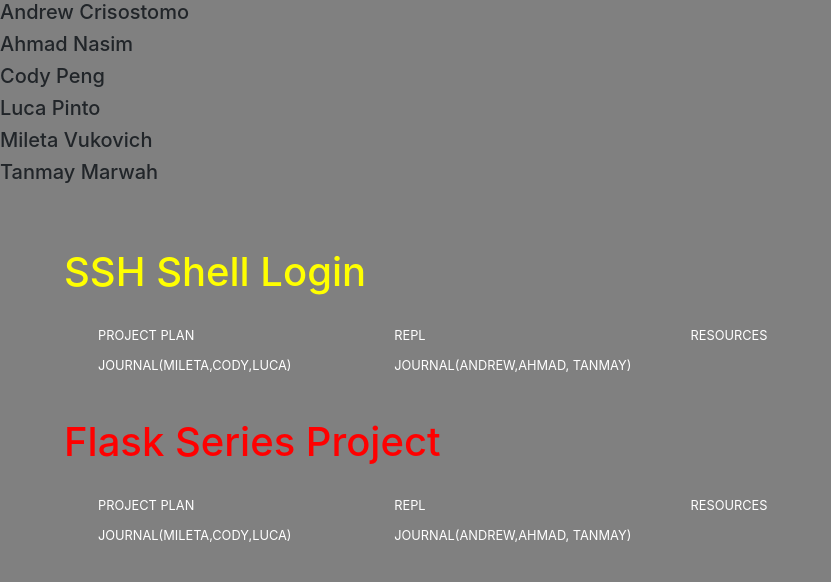
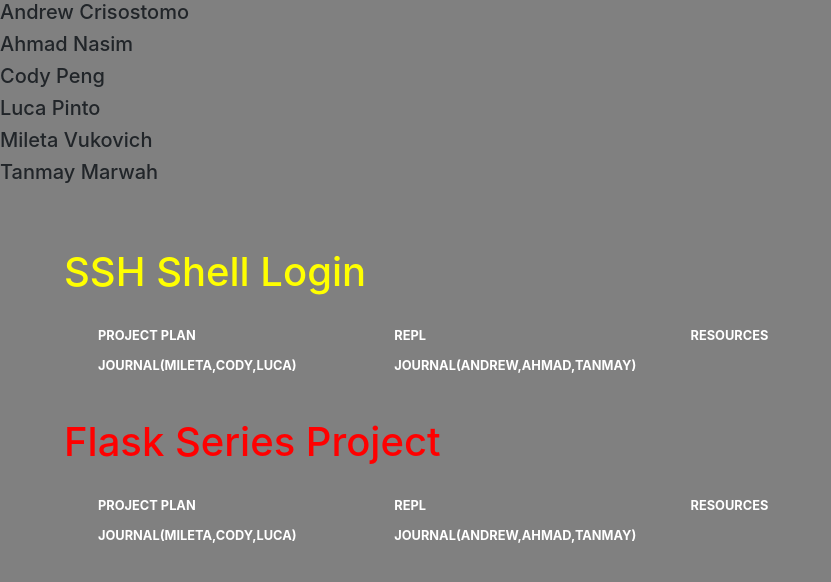
Before and after one commit to TMarwah/Tanmays_Project, a Flask app: page / in a window 1280 px wide. Shown: the top 582 px of the page, without its empty margins (0-831 px from the left). Run offline with Flask 2, Linux system fonts and the light colour scheme; some libraries are stand-ins or nearby versions.

Commit message:
text formatting, code organization

```diff
--- a/templates/home.html
+++ b/templates/home.html
@@ -26,23 +26,21 @@
 
     <div class="container" style="padding-left: 0%;">
         <div class="item">
-            <a href="https://docs.google.com/document/d/13t2pk-3f1qSdgGQXizjIjrLYIU35mj19pajXCEup9og/edit" class="btn">Project Plan</a>
+            <a href="https://docs.google.com/document/d/13t2pk-3f1qSdgGQXizjIjrLYIU35mj19pajXCEup9og/edit" class="btn"><b>Project Plan</b></a>
         </div>
 
         <div class="item">
-            <a href="https://repl.it/@TMarwah/Team3-SSH-Login#main.py" class="btn">Repl</a>
+            <a href="https://repl.it/@TMarwah/Team3-SSH-Login#main.py" class="btn"><b>Repl</b></a>
         </div>
 
         <div class="item">
-            <a href="http://nighthawkcoders.cf/courses/python/#flask-padlet" class="btn">Resources</a>
+            <a href="http://nighthawkcoders.cf/courses/python/#flask-padlet" class="btn"><b>Resources</b></a>
         </div>
         <div class="item">
-            <a href="https://docs.google.com/document/d/1f-aT5hgvu_h0xv1gSOvz8Ls-oXVEXlLowsxZdkN6YZw/edit?usp=sharing" class="btn">Journal(Mileta,Cody,Luca)</a>
+            <a href="https://docs.google.com/document/d/1f-aT5hgvu_h0xv1gSOvz8Ls-oXVEXlLowsxZdkN6YZw/edit?usp=sharing" class="btn"><b>Journal(Mileta,Cody,Luca)</b></a>
         </div>
         <div class="item">
-            <a href="https://docs.google.com/document/d/1-UAGwPRwrVyJvLPtaW597b4U8GfcQATbWQZXWXvoxgo/edit?usp=sharing" class="btn">Journal(Andrew,Ahmad,
-                Tanmay)
-            </a>
+            <a href="https://docs.google.com/document/d/1-UAGwPRwrVyJvLPtaW597b4U8GfcQATbWQZXWXvoxgo/edit?usp=sharing" class="btn"><b>Journal(Andrew,Ahmad,Tanmay)</b></a>
         </div>
     </div>
 
@@ -60,23 +58,21 @@
 
     <div class="container" style="padding-left: 0%;">
         <div class="item">
-            <a href="https://docs.google.com/document/d/1oDSYDH4TLnrq1seO0PEO6nYHXbi3XMscEtPeNIbfMIk/edit?usp=sharing" class="btn">Project Plan</a>
+            <a href="https://docs.google.com/document/d/1oDSYDH4TLnrq1seO0PEO6nYHXbi3XMscEtPeNIbfMIk/edit?usp=sharing" class="btn"><b>Project Plan</b></a>
         </div>
 
         <div class="item">
-            <a href="https://repl.it/@TMarwah/Team3-SSH-Login#main.py" class="btn">Repl</a>
+            <a href="https://repl.it/@TMarwah/Team3-SSH-Login#main.py" class="btn"><b>Repl</b></a>
         </div>
 
         <div class="item">
-            <a href="http://nighthawkcoders.cf/courses/python/#flask-padlet" class="btn">Resources</a>
+            <a href="http://nighthawkcoders.cf/courses/python/#flask-padlet" class="btn"><b>Resources</b></a>
         </div>
         <div class="item">
-            <a href="https://docs.google.com/document/d/1f-aT5hgvu_h0xv1gSOvz8Ls-oXVEXlLowsxZdkN6YZw/edit?usp=sharing" class="btn">Journal(Mileta,Cody,Luca)</a>
+            <a href="https://docs.google.com/document/d/1f-aT5hgvu_h0xv1gSOvz8Ls-oXVEXlLowsxZdkN6YZw/edit?usp=sharing" class="btn"><b>Journal(Mileta,Cody,Luca)</b></a>
         </div>
         <div class="item">
-            <a href="https://docs.google.com/document/d/1-UAGwPRwrVyJvLPtaW597b4U8GfcQATbWQZXWXvoxgo/edit?usp=sharing" class="btn">Journal(Andrew,Ahmad,
-                Tanmay)
-            </a>
+            <a href="https://docs.google.com/document/d/1-UAGwPRwrVyJvLPtaW597b4U8GfcQATbWQZXWXvoxgo/edit?usp=sharing" class="btn"><b>Journal(Andrew,Ahmad,Tanmay)</b></a>
         </div>
 
     </div>
```
